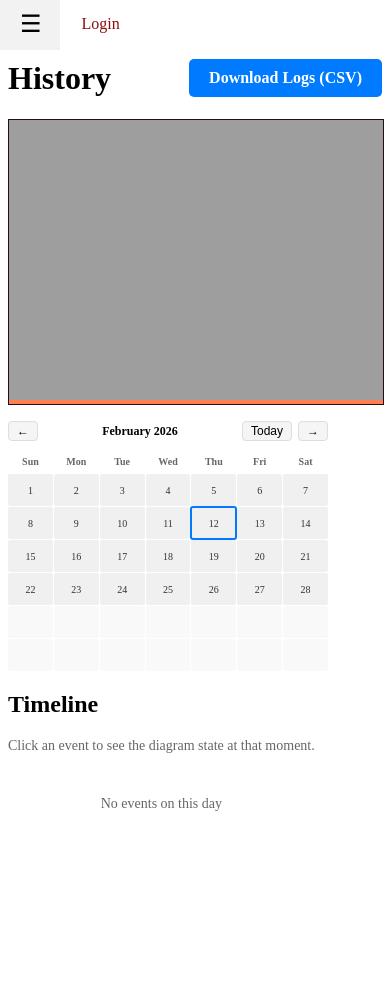
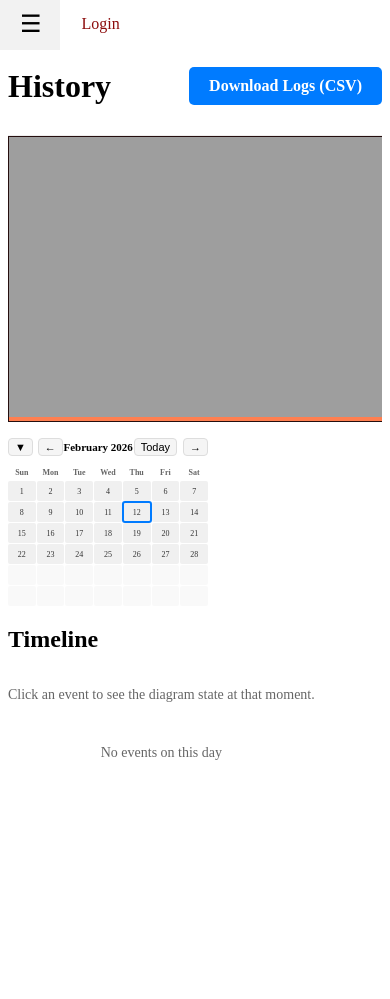
Before and after one commit to queezz/pihtivacuum, a Flask app: page /history in a window 390 px wide. After the commit the page ends 760 px from the top, so only its background shows below. Run offline with Flask 3, Linux system fonts and the light colour scheme; data that the repository does not hold is empty.

Commit message:
upd[history] mobile version: list is usable now

```diff
--- a/src/pihti/static/css/styles.css
+++ b/src/pihti/static/css/styles.css
@@ -418,19 +418,144 @@ tr:hover {
     margin-top: 0;
 }
 
-/* Mobile: stack SVG, calendar, timeline */
-@media (max-width: 768px) {
+/* ========== MOBILE ONLY (<1024px): SVG stays visible, only timeline scrolls ========== */
+/* Desktop (≥1024px): unchanged - body scrolls, SVG scrolls away naturally */
+
+@media (max-width: 1023px) {
+    /* Prevent body scroll; only #history-timeline-content scrolls */
+    .content:has(.history-page) {
+        overflow: hidden;
+        height: calc(100vh - 80px);
+        display: flex;
+        flex-direction: column;
+    }
+
+    .history-page {
+        flex: 1;
+        min-height: 0;
+        display: flex;
+        flex-direction: column;
+    }
+
+    .history-header-sticky {
+        position: sticky;
+        top: 0;
+        z-index: 100;
+        background: #fff;
+        padding: 8px 0;
+        margin: -8px 0 8px 0;
+        border-bottom: 1px solid #eee;
+        flex-shrink: 0;
+    }
+
+    /* No scroll here - SVG and calendar stay fixed, only timeline scrolls */
+    .history-scroll-area {
+        flex: 1;
+        min-height: 0;
+        overflow: hidden;
+        display: flex;
+        flex-direction: column;
+    }
+
     .history-layout {
         flex-direction: column;
+        flex: 1;
+        min-height: 0;
+        display: flex;
     }
 
     .history-left {
         order: 1;
+        flex-shrink: 0;
+    }
+
+    /* SVG stays visible - sticky below header, constrained so timeline gets space */
+    .history-diagram {
+        position: sticky;
+        top: 0;
+        z-index: 1;
+        flex-shrink: 0;
+        max-height: 40vh;
+        overflow: hidden;
     }
 
     .history-timeline-panel {
         order: 2;
         min-width: 0;
+        flex: 1;
+        min-height: 0;
+        display: flex;
+        flex-direction: column;
+        overflow: hidden;
+    }
+
+    /* ONLY this scrolls on mobile */
+    #history-timeline-content {
+        flex: 1;
+        min-height: 0;
+        overflow-y: auto;
+        -webkit-overflow-scrolling: touch;
+        max-height: none;
+    }
+
+    /* Smaller calendar on mobile */
+    .history-calendar-wrapper {
+        max-width: 200px;
+    }
+
+    .history-calendar-grid {
+        font-size: 8px;
+        grid-template-rows: auto repeat(6, 1fr);
+    }
+
+    .calendar-cell.calendar-header {
+        height: 16px;
+    }
+
+    .calendar-cell.calendar-day,
+    .calendar-cell.calendar-outside {
+        height: 20px;
+    }
+
+    .history-calendar-nav button {
+        padding: 2px 6px;
+        font-size: 11px;
+    }
+
+    #calendar-month-label {
+        font-size: 11px;
+    }
+
+    /* Collapsible calendar on mobile */
+    .calendar-toggle {
+        display: inline-flex;
+        padding: 2px 6px;
+        font-size: 11px;
+        border: 1px solid #ddd;
+        background: #f5f5f5;
+        cursor: pointer;
+        border-radius: 4px;
+        margin-right: 4px;
+    }
+
+    .history-calendar-body {
+        max-height: 220px;
+        overflow: hidden;
+        transition: max-height 0.2s ease, opacity 0.2s ease;
+    }
+
+    .history-calendar-wrapper.collapsed .history-calendar-body {
+        max-height: 0 !important;
+        opacity: 0;
+        margin: 0;
+        padding: 0;
+    }
+}
+
+/* Hide toggle on desktop (≥1024px) */
+@media (min-width: 1024px) {
+    .calendar-toggle {
+        display: none;
     }
 }
 
--- a/src/pihti/static/js/history.js
+++ b/src/pihti/static/js/history.js
@@ -120,6 +120,15 @@
             renderCalendar();
         });
         document.getElementById('calendar-today')?.addEventListener('click', goToToday);
+        document.getElementById('calendar-toggle')?.addEventListener('click', () => {
+            const wrapper = document.getElementById('calendar-wrapper');
+            const btn = document.getElementById('calendar-toggle');
+            if (wrapper && btn) {
+                wrapper.classList.toggle('collapsed');
+                btn.textContent = wrapper.classList.contains('collapsed') ? '\u25B6' : '\u25BC';
+                btn.setAttribute('aria-label', wrapper.classList.contains('collapsed') ? 'Expand calendar' : 'Collapse calendar');
+            }
+        });
     }
 
     function renderList() {
--- a/src/pihti/templates/history.html
+++ b/src/pihti/templates/history.html
@@ -4,17 +4,22 @@
 
 {% block content %}
 <script>window.historyMode = true;</script>
-<h1 class="history-title" style="text-align: center;">History
-    <a href="{{ url_for('download_logs') }}" class="btn-download">Download Logs (CSV)</a>
-</h1>
+<div class="history-page">
+<div class="history-scroll-area">
+    <div class="history-header-sticky">
+        <h1 class="history-title" style="text-align: center;">History
+            <a href="{{ url_for('download_logs') }}" class="btn-download">Download Logs (CSV)</a>
+        </h1>
+    </div>
 <div class="history-layout">
     <div class="history-left">
         <div class="history-diagram">
             <div id="diagram-container"></div>
             <div id="tooltip"></div>
         </div>
-        <div class="history-calendar-wrapper">
+        <div class="history-calendar-wrapper" id="calendar-wrapper">
             <div class="history-calendar-nav">
+                <button type="button" id="calendar-toggle" class="calendar-toggle" aria-label="Toggle calendar">&#9660;</button>
                 <button type="button" id="calendar-prev" aria-label="Previous month">&larr;</button>
                 <span id="calendar-month-label"></span>
                 <div class="calendar-nav-right">
@@ -22,7 +27,9 @@
                     <button type="button" id="calendar-next" aria-label="Next month">&rarr;</button>
                 </div>
             </div>
-            <div id="calendar-grid" class="history-calendar-grid"></div>
+            <div class="history-calendar-body" id="calendar-body">
+                <div id="calendar-grid" class="history-calendar-grid"></div>
+            </div>
         </div>
     </div>
     <div class="history-timeline-panel">
@@ -34,6 +41,8 @@
         </div>
     </div>
 </div>
+</div>
+</div>
 {% endblock %}
 
 {% block extra_js %}
```
